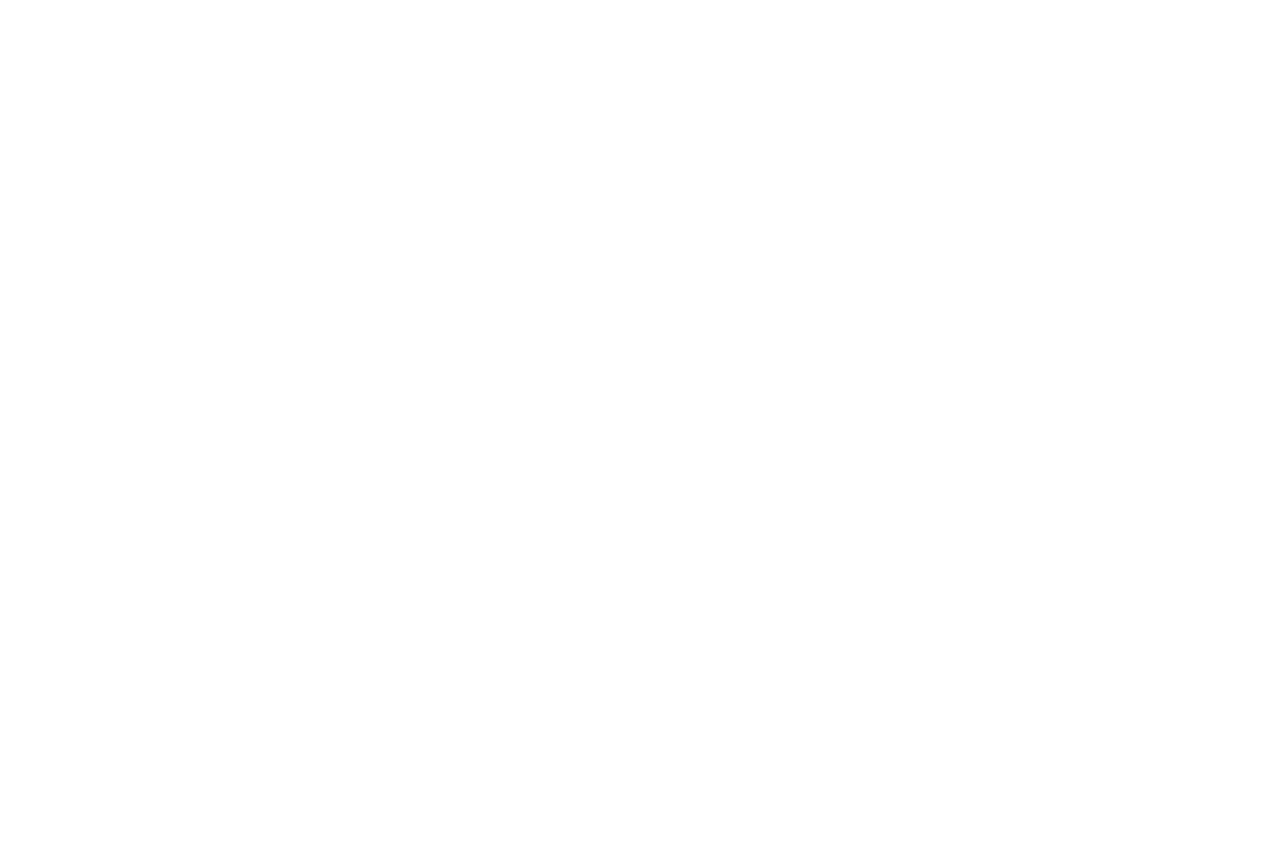
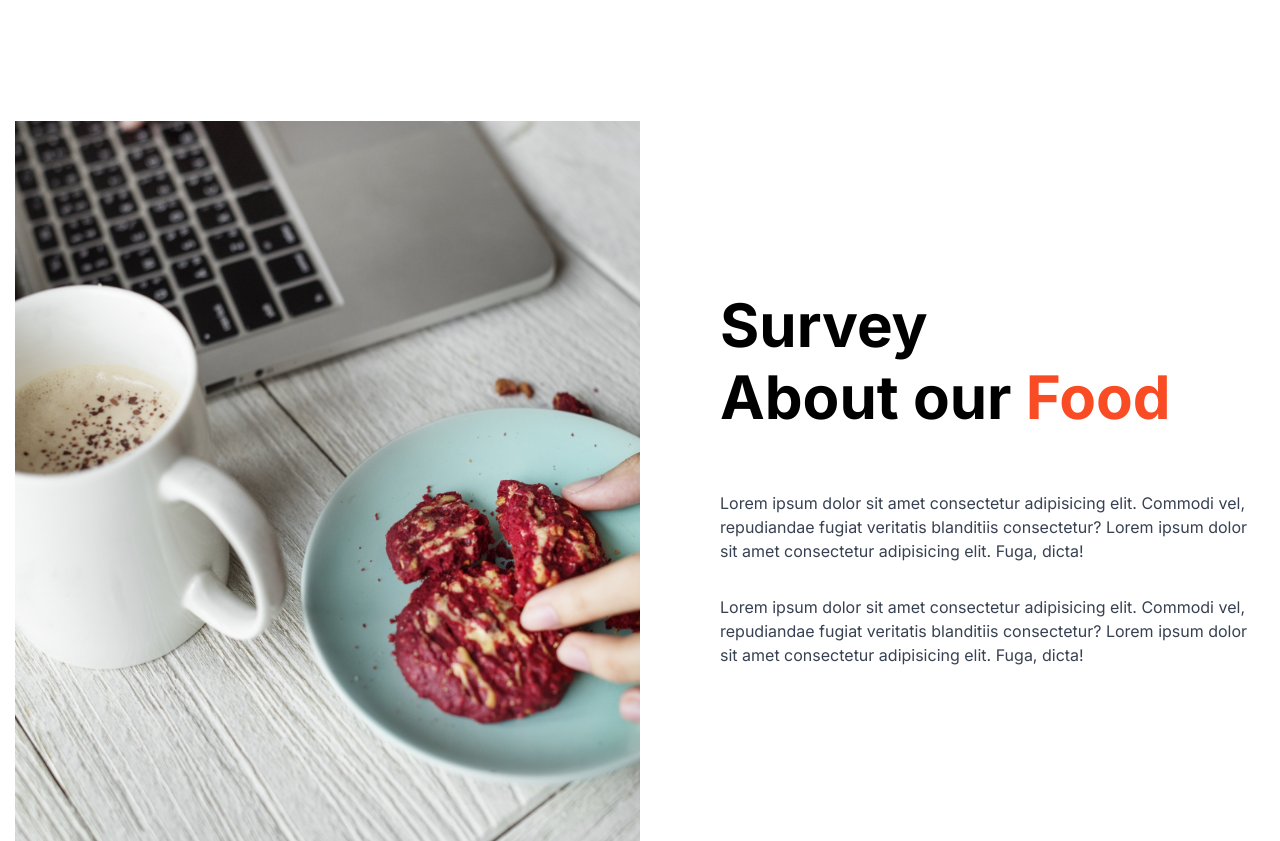
Before and after one commit to byiringiroscar/Food-app-with-nextjs-tailwind, a Next.js app: page / in a window 1280 px wide. Shown: the part 3380-4221 px from the top of the page. Before the commit the page ends 3341 px from the top, so only its background shows below. Built offline with nearby package versions, Linux system fonts and the light colour scheme.

Commit message:
Add survey

```diff
--- a/src/app/page.tsx
+++ b/src/app/page.tsx
@@ -2,6 +2,7 @@
 import Hero from '@/components/Hero'
 import Menu from '@/components/Menu'
 import Services from '@/components/Services'
+import Survey from '@/components/Survey'
 
 export default function Home() {
   return (
@@ -10,6 +11,7 @@
       <Feature />
       <Services />
       <Menu />
+      <Survey />
     </main>
   )
 }
--- /dev/null
+++ b/src/components/Survey.tsx
@@ -0,0 +1,41 @@
+import React from 'react'
+import Image from "next/image";
+
+const Survey = () => {
+  return (
+    <div className="container pt-40">
+      <div className="grid lg:grid-cols-[50%,1fr] gap-20">
+        <div>
+          <Image
+            className="w-[100%] h-auto lg:w-auto lg:h-[90vh]"
+            src="/survey.png"
+            width={1000}
+            height={600}
+            alt="survey image"
+          />
+        </div>
+
+        <div className="self-center">
+          <h2 className="text-4xl md:text-6xl font-bold">Survey</h2>
+          <h2 className="text-4xl md:text-6xl font-bold pt-3">
+            About our <span className="text-accent">Food</span>
+          </h2>
+
+          <p className="text-gray-700 pt-16">
+            Lorem ipsum dolor sit amet consectetur adipisicing elit. Commodi
+            vel, repudiandae fugiat veritatis blanditiis consectetur? Lorem
+            ipsum dolor sit amet consectetur adipisicing elit. Fuga, dicta!
+          </p>
+
+          <p className="text-gray-700 pt-8">
+            Lorem ipsum dolor sit amet consectetur adipisicing elit. Commodi
+            vel, repudiandae fugiat veritatis blanditiis consectetur? Lorem
+            ipsum dolor sit amet consectetur adipisicing elit. Fuga, dicta!
+          </p>
+        </div>
+      </div>
+    </div>
+  )
+}
+
+export default Survey
```
